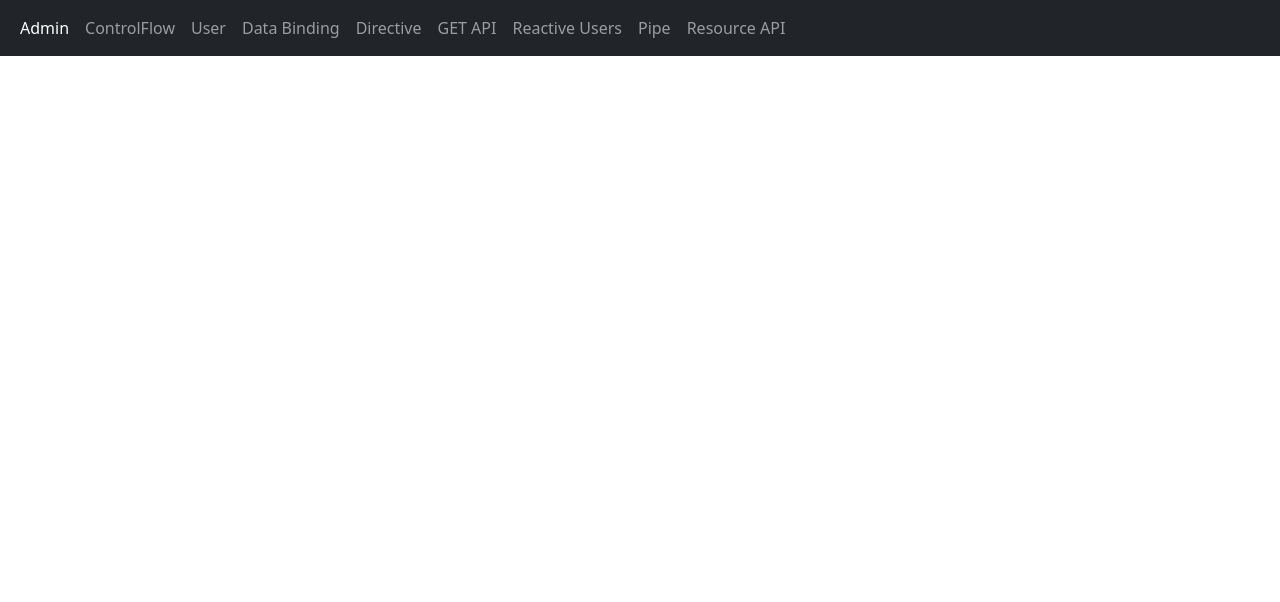
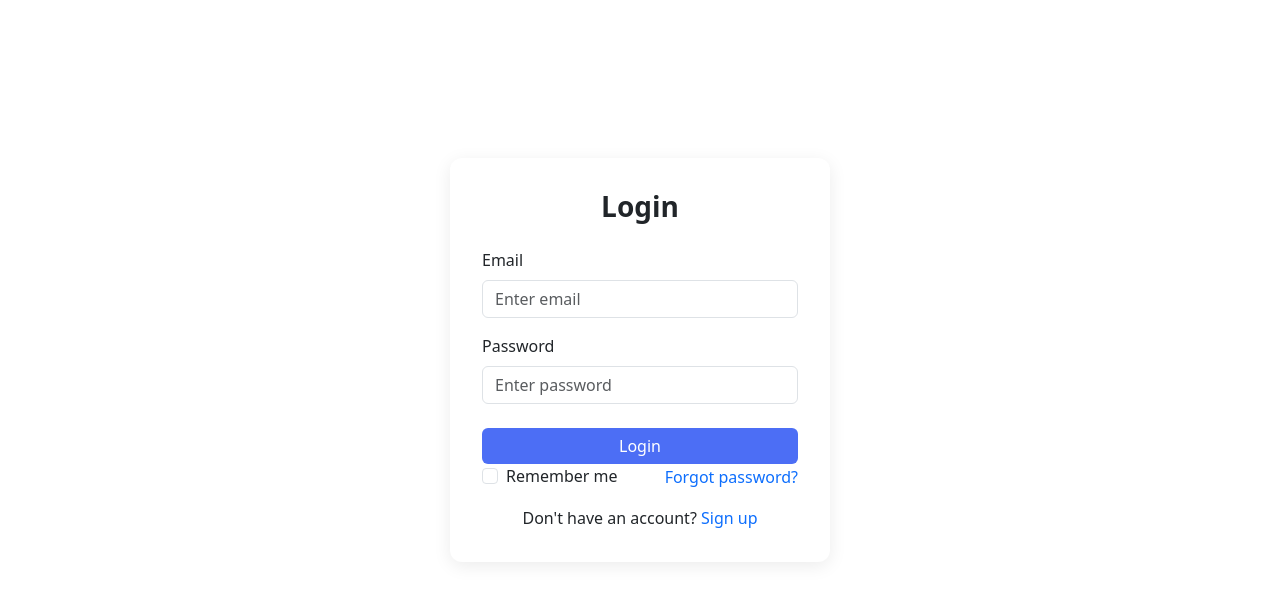
Before and after one commit to sudhakarkilaparthi/Angular20Tutorial, an Angular app: page /login in a window 1280 px wide. Before the commit this address led to /. Shown: the top 602 px of the page. Built offline with nearby package versions, Linux system fonts and the light colour scheme.

Commit message:
Login Page added

```diff
--- a/src/app/app.html
+++ b/src/app/app.html
@@ -1,36 +1,3 @@
-<nav class="navbar navbar-expand-sm bg-dark navbar-dark">
-  <div class="container-fluid">
-    <ul class="navbar-nav">
-      <li class="nav-item">
-        <a class="nav-link active" routerLink="admin">Admin</a>
-      </li>
-      <li class="nav-item">
-        <a class="nav-link" routerLink="control-flow-statement">ControlFlow</a>
-      </li>
-      <li class="nav-item">
-        <a class="nav-link" routerLink="user">User</a>
-      </li>
-      <li class="nav-item">
-        <a class="nav-link" routerLink="data-binding">Data Binding</a>
-      </li>
-      <li class="nav-item">
-        <a class="nav-link" routerLink="attribute-dir">Directive</a>
-      </li>
-      <li class="nav-item">
-        <a class="nav-link" routerLink="get-api">GET API</a>
-      </li>
-      <li class="nav-item">
-        <a class="nav-link" routerLink="reactive-users">Reactive Users</a>
-      </li>
-      <li class="nav-item">
-        <a class="nav-link" routerLink="pipe">Pipe</a>
-      </li>
-      <li class="nav-item">
-        <a class="nav-link" routerLink="resource">Resource API</a>
-      </li>
-    </ul>
-  </div>
-</nav>
 <router-outlet></router-outlet>
 <!--
 <h1>Welcome to Angular tutorial</h1>
--- /dev/null
+++ b/src/app/components/layout/layout.html
@@ -0,0 +1,42 @@
+<nav class="navbar navbar-expand-sm bg-dark navbar-dark">
+  <div class="container-fluid">
+    <ul class="navbar-nav">
+      <li class="nav-item">
+        <a class="nav-link active" routerLink="admin">Admin</a>
+      </li>
+      <li class="nav-item">
+        <a class="nav-link" routerLink="control-flow-statement">ControlFlow</a>
+      </li>
+      <li class="nav-item">
+        <a class="nav-link" routerLink="user">User</a>
+      </li>
+      <li class="nav-item">
+        <a class="nav-link" routerLink="data-binding">Data Binding</a>
+      </li>
+      <li class="nav-item">
+        <a class="nav-link" routerLink="attribute-dir">Directive</a>
+      </li>
+      <li class="nav-item">
+        <a class="nav-link" routerLink="get-api">GET API</a>
+      </li>
+      <li class="nav-item">
+        <a class="nav-link" routerLink="reactive-users">Reactive Users</a>
+      </li>
+      <li class="nav-item">
+        <a class="nav-link" routerLink="pipe">Pipe</a>
+      </li>
+      <li class="nav-item">
+        <a class="nav-link" routerLink="resource">Resource API</a>
+      </li>
+    </ul>
+    <form class="d-flex">
+      @if (loggedUserName == '') {
+      <button class="btn btn-primary" routerLink="login">Login</button>
+      } @else {
+      <button class="btn btn-warning">Login user: {{ loggedUserName }}</button>
+      <button class="btn btn-primary" (click)="onLogOff()">Logout</button>
+      }
+    </form>
+  </div>
+</nav>
+<router-outlet></router-outlet>
--- /dev/null
+++ b/src/app/components/layout/layout.ts
@@ -0,0 +1,33 @@
+import { Component, inject } from '@angular/core';
+import { Master } from '../../services/master';
+import { Router, RouterLink, RouterOutlet } from '@angular/router';
+
+@Component({
+  selector: 'app-layout',
+  imports: [RouterLink, RouterOutlet],
+  templateUrl: './layout.html',
+  styleUrl: './layout.css',
+})
+export class Layout {
+  loggedUserName: string = '';
+  router = inject(Router);
+  constructor(private masterService: Master) {
+    this.readLoggedData();
+    masterService.onLogin.subscribe((res) => {
+      this.readLoggedData();
+    });
+  }
+
+  readLoggedData() {
+    const loggedData = localStorage.getItem('angular20user');
+    if (loggedData != null) {
+      this.loggedUserName = loggedData;
+    }
+  }
+  onLogOff() {
+    localStorage.removeItem('angular20user');
+    this.readLoggedData();
+    this.loggedUserName = '';
+    this.router.navigateByUrl('/login');
+  }
+}
--- /dev/null
+++ b/src/app/components/login/login.css
@@ -0,0 +1,50 @@
+html,
+body {
+        height: 100%;
+        margin: 0;
+        padding: 0;
+}
+
+body {
+        background: #f5f6fa;
+        height: 100vh;
+        display: flex;
+        align-items: center;
+        justify-content: center;
+        font-family: Arial, sans-serif;
+}
+.login-container {
+        min-height: 90vh;
+        display: flex;
+        align-items: center;
+        justify-content: center;
+}
+
+.login-box {
+        width: 100%;
+        max-width: 380px;
+        background: #fff;
+        padding: 2rem;
+        border-radius: .75rem;
+        box-shadow: 0 4px 18px rgba(0, 0, 0, 0.08);
+}
+
+.login-title {
+        font-weight: 600;
+        margin-bottom: 1.5rem;
+        text-align: center;
+}
+
+.form-control:focus {
+        border-color: #4c6ef5;
+        box-shadow: 0 0 0 .15rem rgba(76, 110, 245, 0.1);
+}
+
+.btn-primary {
+        background: #4c6ef5;
+        border: none;
+}
+
+.btn-primary:hover {
+        background: #3b5bdb;
+}
--- /dev/null
+++ b/src/app/components/login/login.html
@@ -0,0 +1,45 @@
+<div class="login-container">
+  <div class="login-box">
+    <h3 class="login-title">Login</h3>
+
+    <form>
+      <div class="mb-3">
+        <label for="email" class="form-label">Email</label>
+        <input
+          type="email"
+          [(ngModel)]="loginObj.userName"
+          name="userName"
+          class="form-control"
+          id="email"
+          placeholder="Enter email"
+          required
+        />
+      </div>
+
+      <div class="mb-3">
+        <label for="password" class="form-label">Password</label>
+        <input
+          type="password"
+          [(ngModel)]="loginObj.password"
+          name="password"
+          class="form-control"
+          id="password"
+          placeholder="Enter password"
+          required
+        />
+      </div>
+
+      <button type="button" (click)="onLogin()" class="btn btn-primary w-100 mt-2">Login</button>
+      <div class="d-flex justify-content-between align-items-center mb-3">
+        <div class="form-check">
+          <input class="form-check-input" type="checkbox" id="rememberMe" />
+          <label class="form-check-label" for="rememberMe">Remember me</label>
+        </div>
+        <a href="#" class="text-decoration-none">Forgot password?</a>
+      </div>
+      <p class="text-center mt-3 mb-0">
+        Don't have an account? <a href="#" class="text-decoration-none">Sign up</a>
+      </p>
+    </form>
+  </div>
+</div>
--- /dev/null
+++ b/src/app/components/login/login.ts
@@ -0,0 +1,30 @@
+import { Component, inject } from '@angular/core';
+import { FormsModule } from '@angular/forms';
+import { Router } from '@angular/router';
+import { Master } from '../../services/master';
+
+@Component({
+  selector: 'app-login',
+  imports: [FormsModule],
+  templateUrl: './login.html',
+  styleUrl: './login.css',
+})
+export class Login {
+  loginObj: any = {
+    userName: '',
+    password: '',
+  };
+
+  router = inject(Router);
+  masterService = inject(Master);
+
+  onLogin() {
+    if (this.loginObj.userName == 'Admin' && this.loginObj.password == '112233') {
+      localStorage.setItem('angular20user', this.loginObj.userName);
+      this.masterService.onLogin.next(true);
+      this.router.navigateByUrl('/admin');
+    } else {
+      alert('Invalid credentials!');
+    }
+  }
+}
--- a/src/app/components/resource-api/resource-api.html
+++ b/src/app/components/resource-api/resource-api.html
@@ -3,6 +3,7 @@
   <div class="col-4">
     {{ userData.hasValue() }}
     {{ userData.value() }}
+    {{ userData.isLoading() }}
   </div>
 
   <div class="col-4">
--- a/src/app/services/master.ts
+++ b/src/app/services/master.ts
@@ -1,10 +1,13 @@
 import { HttpClient } from '@angular/common/http';
 import { Injectable } from '@angular/core';
+import { Subject } from 'rxjs';
 
 @Injectable({
   providedIn: 'root',
 })
 export class Master {
+  onLogin: Subject<boolean> = new Subject<boolean>();
+
   constructor(private http: HttpClient) {}
 
   getSum(num1: number, num2: number) {
```
Also changed, not shown: src/app/app.routes.ts (+17 -0 lines), src/app/app.ts (+22 -1 lines), src/app/components/layout/layout.css (added), 2 other files (tests, documents, lock files or other folders).
